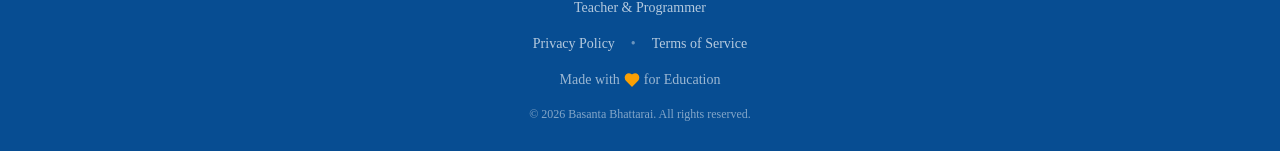
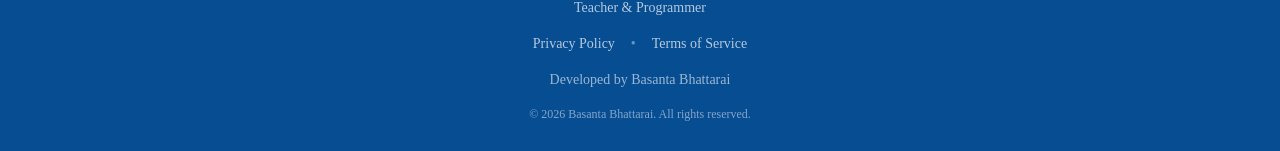
Before and after one commit to lenovobasan-lab/VirtualLab, a Next.js app: page / in a window 1280 px wide. Shown: the part 4687-4838 px from the top of the page. Built offline with nearby package versions, Linux system fonts and the light colour scheme; a web font is replaced by a local one.

Commit message:
Update footer.tsx

```diff
--- a/components/footer.tsx
+++ b/components/footer.tsx
@@ -27,7 +27,7 @@ export default function Footer() {
           </div>
 
           <p className="text-primary-foreground/60 text-sm flex items-center justify-center gap-1">
-            Made with <Heart className="w-4 h-4 text-accent fill-accent" /> for Education
+            Developed by Basanta Bhattarai
           </p>
           <p className="text-primary-foreground/50 text-xs mt-4">
             © {currentYear} Basanta Bhattarai. All rights reserved.
```
